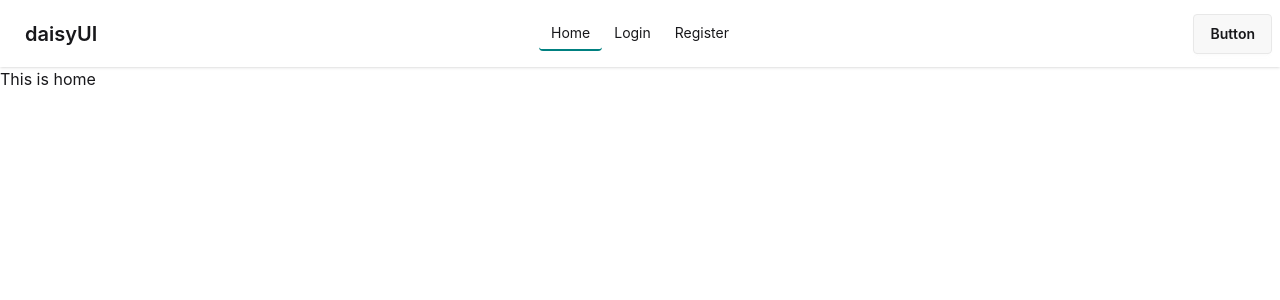
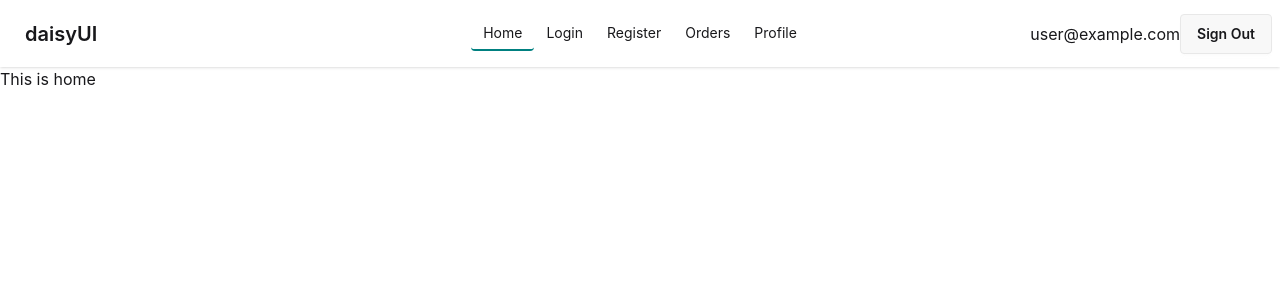
Before and after one commit to gmnayem631/auth-integration-context, a React (Vite) app: page / in a window 1280 px wide. Shown: the top 300 px of the page. Built offline with nearby package versions, Linux system fonts and the light colour scheme; no server answers; sample sign-in values are in the browser's storage.

Commit message:
added PrivateRoute

```diff
--- a/src/components/Navbar/Navbar.jsx
+++ b/src/components/Navbar/Navbar.jsx
@@ -1,8 +1,22 @@
-import React from "react";
-import { NavLink } from "react-router";
+import React, { use } from "react";
+import { Link, NavLink } from "react-router";
 import "./Navbar.css";
+import AuthContext from "../../context/AuthContext";
 
 const Navbar = () => {
+  const { user, signOutUser } = use(AuthContext);
+  console.log(user);
+
+  const handleSignOut = () => {
+    signOutUser()
+      .then(() => {
+        console.log("sign out successful");
+      })
+      .catch((error) => {
+        console.log(error);
+      });
+  };
+
   const links = (
     <>
       <li>
@@ -14,6 +28,16 @@ const Navbar = () => {
       <li>
         <NavLink to={"/register"}>Register</NavLink>
       </li>
+      {user && (
+        <>
+          <li>
+            <NavLink to={"/orders"}>Orders</NavLink>
+          </li>
+          <li>
+            <NavLink to={"/profile"}>Profile</NavLink>
+          </li>
+        </>
+      )}
     </>
   );
   return (
@@ -50,7 +74,16 @@ const Navbar = () => {
         <ul className="menu menu-horizontal px-1">{links}</ul>
       </div>
       <div className="navbar-end">
-        <a className="btn">Button</a>
+        {user ? (
+          <>
+            <span>{user.email}</span>
+            <a onClick={handleSignOut} className="btn">
+              Sign Out
+            </a>
+          </>
+        ) : (
+          <Link className="btn">Login</Link>
+        )}
       </div>
     </div>
   );
--- /dev/null
+++ b/src/components/Orders/Orders.jsx
@@ -0,0 +1,7 @@
+import React from "react";
+
+const Orders = () => {
+  return <div>Orders</div>;
+};
+
+export default Orders;
--- /dev/null
+++ b/src/components/Profile/Profile.jsx
@@ -0,0 +1,7 @@
+import React from "react";
+
+const Profile = () => {
+  return <div>Your Profile</div>;
+};
+
+export default Profile;
--- /dev/null
+++ b/src/components/Routes/PrivateRoute.jsx
@@ -0,0 +1,15 @@
+import React, { use } from "react";
+import AuthContext from "../../context/AuthContext";
+import { Navigate } from "react-router";
+
+const PrivateRoute = ({ children }) => {
+  const { user } = use(AuthContext);
+
+  if (!user) {
+    return <Navigate to={"/login"}></Navigate>;
+  }
+
+  return children;
+};
+
+export default PrivateRoute;
--- a/src/context/AuthProvider.jsx
+++ b/src/context/AuthProvider.jsx
@@ -1,13 +1,15 @@
-import React from "react";
+import React, { useEffect, useState } from "react";
 import AuthContext from "./AuthContext";
 import {
   createUserWithEmailAndPassword,
   onAuthStateChanged,
   signInWithEmailAndPassword,
+  signOut,
 } from "firebase/auth";
 import auth from "../components/firebase/firebase.init";
 
 const AuthProvider = ({ children }) => {
+  const [user, setUser] = useState(null);
   const createUser = (email, password) => {
     return createUserWithEmailAndPassword(auth, email, password);
   };
@@ -16,11 +18,23 @@ const AuthProvider = ({ children }) => {
     return signInWithEmailAndPassword(auth, email, password);
   };
 
-  onAuthStateChanged(auth, (currentUser) => {
-    console.log("has current user", currentUser);
-  });
+  const signOutUser = () => {
+    return signOut(auth);
+  };
 
-  const userInfo = { createUser, signInUser };
+  useEffect(() => {
+    const unsubscribe = onAuthStateChanged(auth, (currentUser) => {
+      console.log("current user", currentUser);
+      setUser(currentUser);
+    });
+
+    return () => {
+      unsubscribe();
+    };
+  }, []);
+
+  const userInfo = { user, createUser, signInUser, signOutUser };
+
   return <AuthContext value={userInfo}>{children}</AuthContext>;
 };
 
--- a/src/main.jsx
+++ b/src/main.jsx
@@ -7,6 +7,9 @@ import Home from "./components/Home/Home.jsx";
 import Login from "./components/Login/Login.jsx";
 import Register from "./components/Register/Register.jsx";
 import AuthProvider from "./context/AuthProvider.jsx";
+import Orders from "./components/Orders/Orders.jsx";
+import Profile from "./components/Profile/Profile.jsx";
+import PrivateRoute from "./components/Routes/PrivateRoute.jsx";
 
 const router = createBrowserRouter([
   {
@@ -25,6 +28,18 @@ const router = createBrowserRouter([
         path: "/register",
         Component: Register,
       },
+      {
+        path: "/orders",
+        element: (
+          <PrivateRoute>
+            <Orders></Orders>
+          </PrivateRoute>
+        ),
+      },
+      {
+        path: "/profile",
+        Component: Profile,
+      },
     ],
   },
 ]);
```
